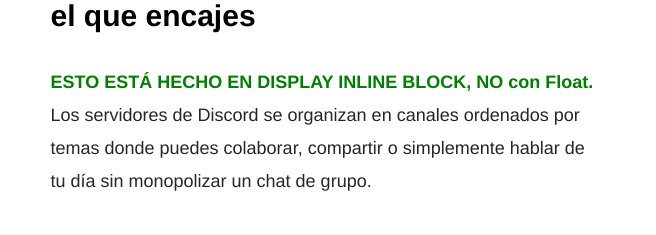
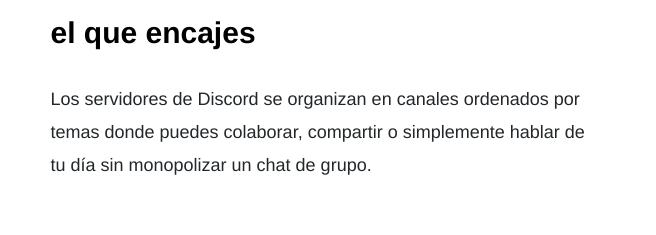
Before and after one commit to Pacomedtej/Maquetacion_Discord, a plain HTML site: page index.html in a window 1280 px wide. Shown: the part 493-728 px from the top of the page, 624-1280 px from the left. Drawn offline with Linux system fonts and the light colour scheme.

Commit message:
Elimina nota SPAN

```diff
--- a/index.html
+++ b/index.html
@@ -39,7 +39,7 @@
     <img class="foto_crea" src="img/Discord_Crea_foto.png" alt="">
     <div class="info1">
       <h2 class="titulos">Crea un lugar solo para miembros en el que encajes</h2>
-      <p class="parrafos"><span class="imp">ESTO ESTÁ HECHO EN DISPLAY INLINE BLOCK, NO con Float. <br></span> Los servidores de Discord se organizan en canales ordenados por temas donde puedes colaborar, compartir o simplemente hablar de tu día sin monopolizar un chat de grupo.</p>
+      <p class="parrafos">Los servidores de Discord se organizan en canales ordenados por temas donde puedes colaborar, compartir o simplemente hablar de tu día sin monopolizar un chat de grupo.</p>
     </div>
   </div>
 
```
